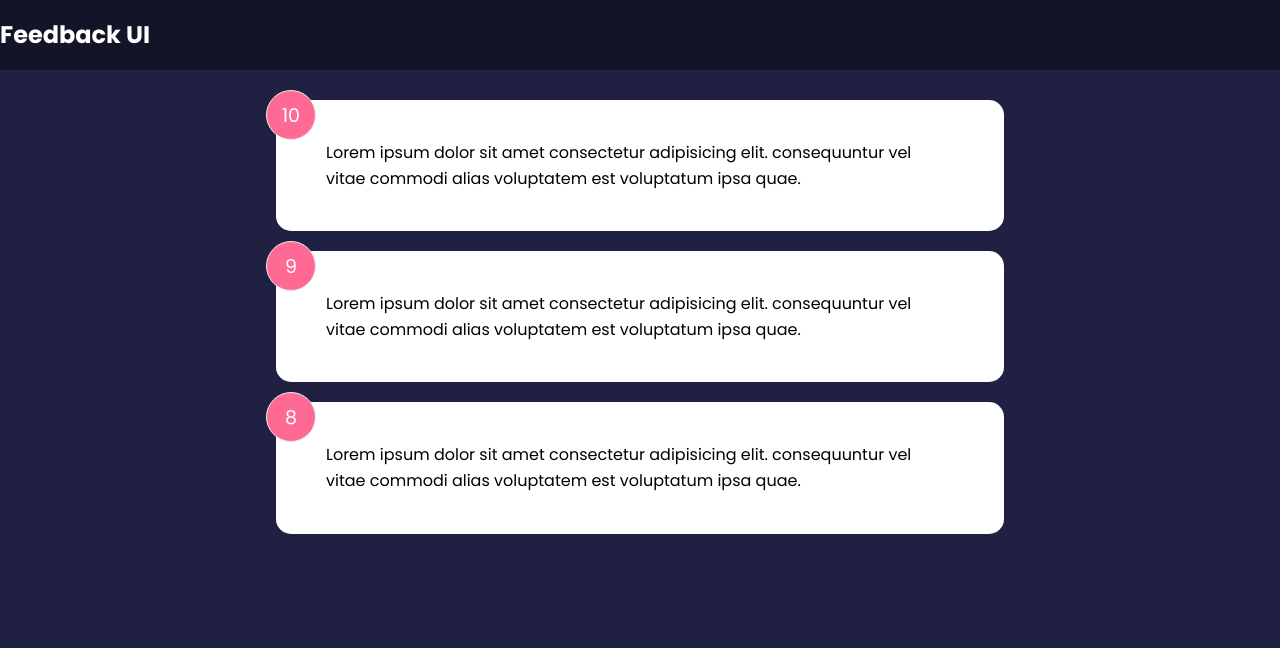
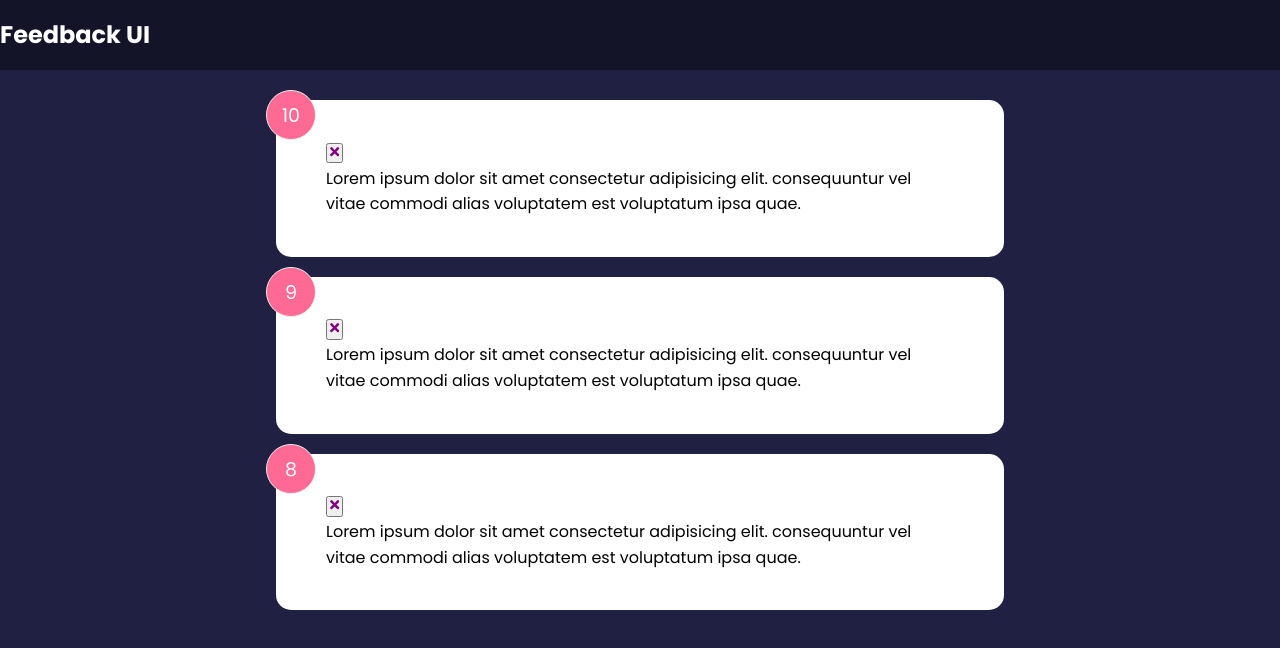
Before and after one commit to MrJanHorak/feedback-app-react-practice, a React (Create React App) app: page / in a window 1280 px wide. Shown: the top 648 px of the page. Built offline with nearby package versions, Linux system fonts and the light colour scheme.

Commit message:
add deleteFeedback function and prop

```diff
--- a/package.json
+++ b/package.json
@@ -8,6 +8,7 @@
     "@testing-library/user-event": "^13.5.0",
     "react": "^18.2.0",
     "react-dom": "^18.2.0",
+    "react-icons": "^4.4.0",
     "react-scripts": "5.0.1",
     "web-vitals": "^2.1.4"
   },
--- a/src/App.js
+++ b/src/App.js
@@ -6,11 +6,17 @@
 
 function App() {
   const [feedback, setFeedback] = useState(FeedBackData);
+
+  const deleteFeedback = (id) => {
+    if(window.confirm('Are you sure you want to delete?')){
+      setFeedback(feedback.filter((item)=> item.id !==id));
+    }
+  };
   return (
     <>
       <Header />
       <div className="container">
-        <FeedBackList feedback={feedback} />
+        <FeedBackList feedback={feedback} handleDelete={deleteFeedback} />
       </div>
     </>
   );
--- a/src/components/FeedBackItem.jsx
+++ b/src/components/FeedBackItem.jsx
@@ -1,10 +1,15 @@
+import { FaTimes } from "react-icons/fa";
 import Card from "./shared/Card";
 import PropTypes from "prop-types";
 
-function FeedBackItem({ item }) {
+function FeedBackItem({ item, handleDelete }) {
+
   return (
     <Card>
       <div className="num-display">{item.rating}</div>
+      <button onClick={() => handleDelete(item.id)}>
+        <FaTimes color="purple" />
+      </button>
       <div className="text-display">{item.text}</div>
     </Card>
   );
--- a/src/components/FeedBackList.jsx
+++ b/src/components/FeedBackList.jsx
@@ -2,7 +2,7 @@
 import FeedBackItem from "./FeedBackItem";
 import PropTypes from "prop-types";
 
-function FeedBackList({ feedback }) {
+function FeedBackList({ feedback, handleDelete }) {
   if (!feedback || feedback.length === 0) {
     return <p>No Feedback Yet</p>;
   }
@@ -10,7 +10,11 @@
   return (
     <div className="feedback-list">
       {feedback.map((item) => (
-        <FeedBackItem key={item.id} item={item} />
+        <FeedBackItem
+          key={item.id}
+          item={item}
+          handleDelete={handleDelete}
+        />
       ))}
     </div>
   );
--- a/src/components/shared/Card.jsx
+++ b/src/components/shared/Card.jsx
@@ -1,7 +1,9 @@
 import Proptypes from "prop-types";
 
 function Card({ children, reverse }) {
+
   // return <div className={`card ${reverse && 'reverse'}`}>{children}</div>;
+
   return (
     <div
       className="card"
```
Also changed, not shown: 1 other file (tests, documents, lock files or other folders).
